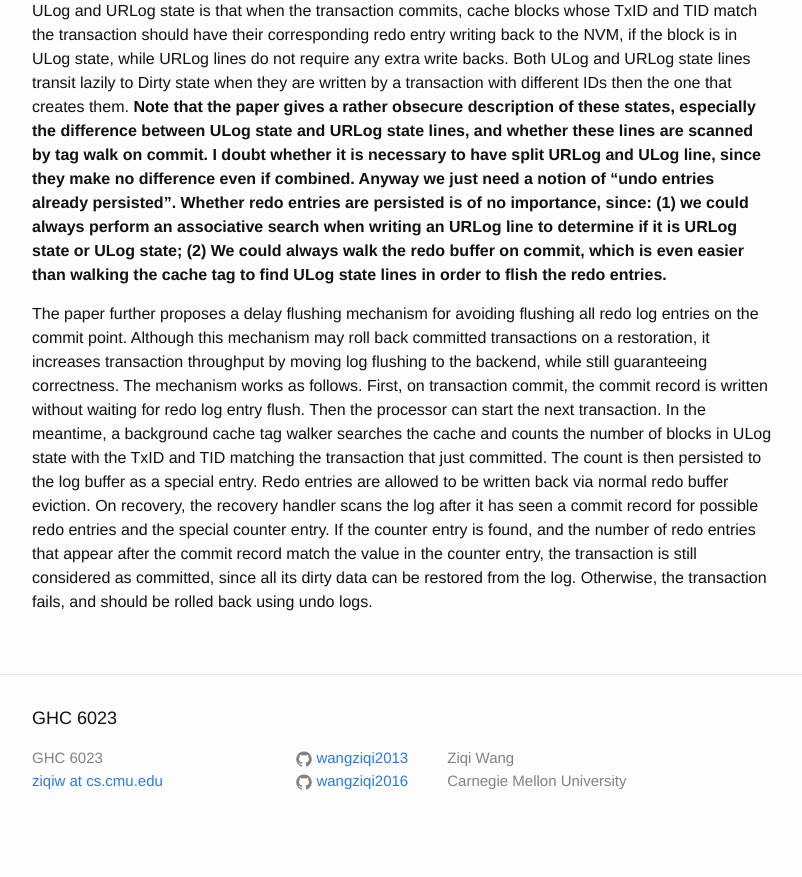
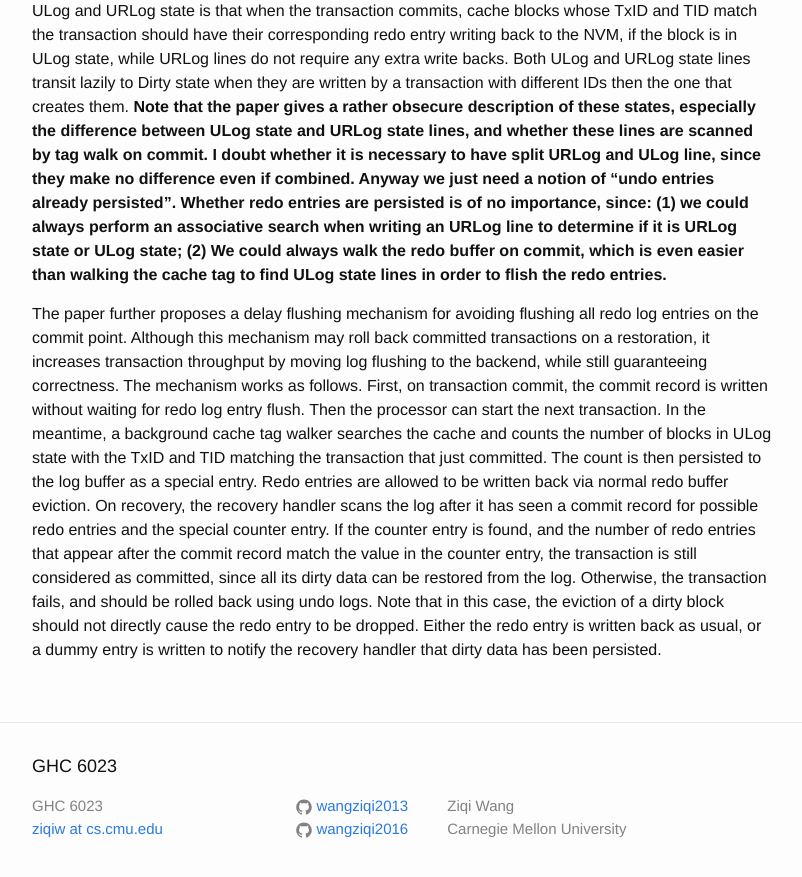
Before and after one commit to wangziqi2013/wangziqi2013.github.io, a Jekyll site: the page built from _posts/2020-06-10-morlog.markdown, in a window 1280 px wide and 900 px high, scrolled down 2251 px. Shown: the top 877 px of the window, without its empty margins (238-1040 px from the left). Built offline with Jekyll 4.4.1, drawn with Linux system fonts in a browser that asks for light colours; before the commit the page ends 3103 px from its top, so only the background shows below that.

Commit message:
Addng drop entry

```diff
--- a/_posts/2020-06-10-morlog.markdown
+++ b/_posts/2020-06-10-morlog.markdown
@@ -103,3 +103,6 @@ recovery handler scans the log after it has seen a commit record for possible re
 If the counter entry is found, and the number of redo entries that appear after the commit record match the value in
 the counter entry, the transaction is still considered as committed, since all its dirty data can be restored from
 the log. Otherwise, the transaction fails, and should be rolled back using undo logs.
+Note that in this case, the eviction of a dirty block should not directly cause the redo entry to be dropped. Either
+the redo entry is written back as usual, or a dummy entry is written to notify the recovery handler that dirty
+data has been persisted.
```
